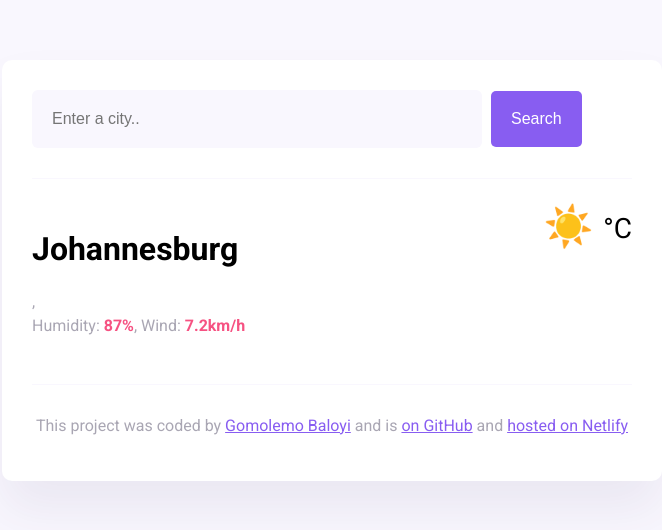
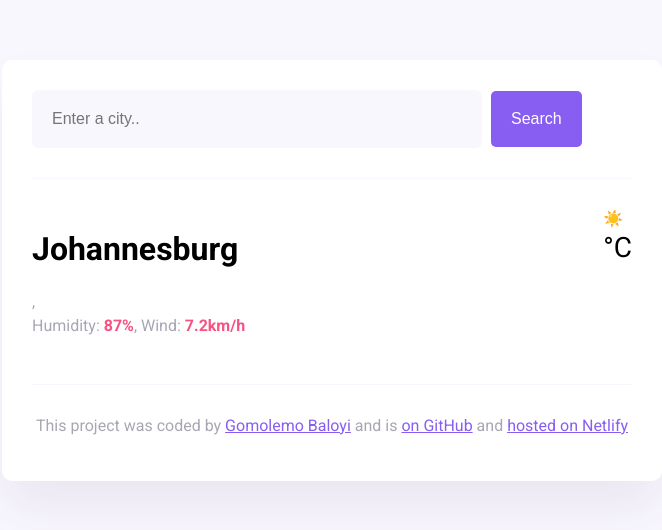
Before and after one commit to Gomolemo001/my_weather_application, a website built with Parcel: page index.html in a window 1280 px wide. Shown: the whole page, without its empty margins (308-970 px from the left). Built offline with nearby package versions, Linux system fonts and the light colour scheme; no server answers.

Commit message:
Update index.html

```diff
--- a/index.html
+++ b/index.html
@@ -40,7 +40,7 @@
             </p>
           </div>
           <div class="current-temperature-container">
-            <span class="current-temperature-icon" id="icon">☀️</span
+            <div id="icon">☀️</div
             ><span class="current-temperature-value" id="temperature"
               ></span
             ><span class="current-temperature-unit">°C</span>
```
